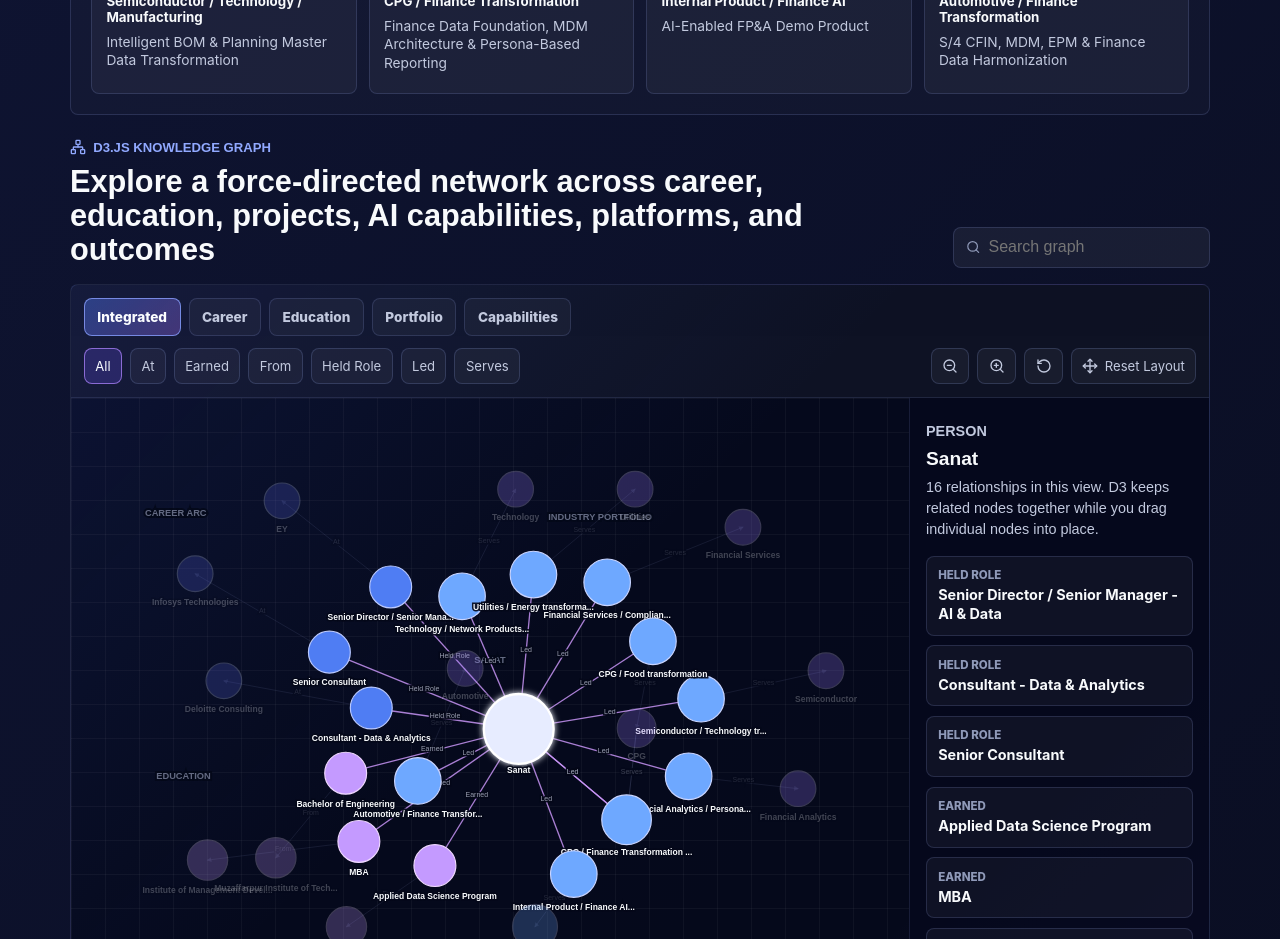
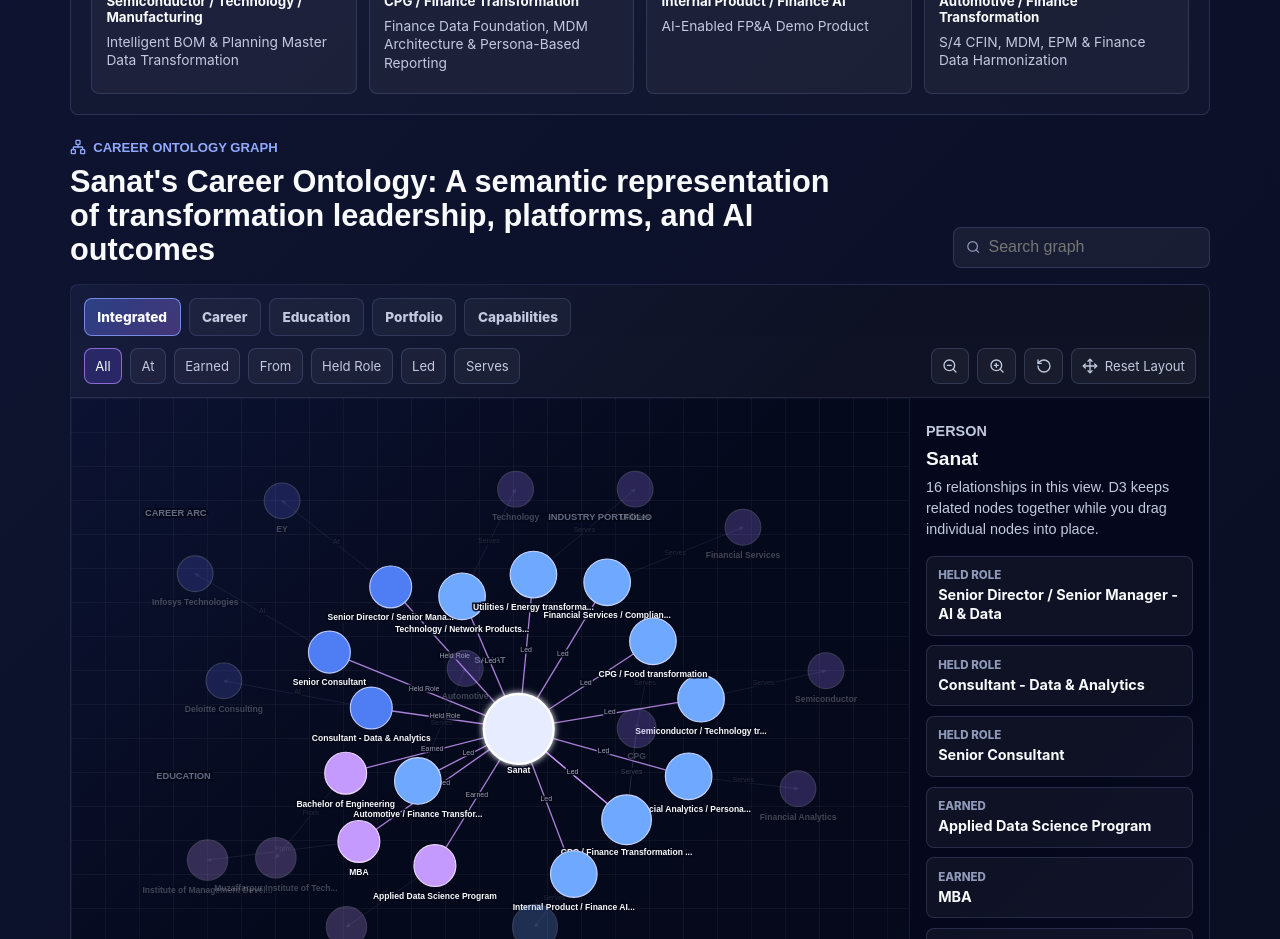
Before and after one commit to sanatv/Sanat-Profile, a Next.js app: page / in a window 1280 px wide. Shown: the part 7260-8199 px from the top of the page. Built offline with nearby package versions, Linux system fonts and the light colour scheme.

Commit message:
Update D3 graph header to Sanat's Career Ontology

```diff
--- a/src/components/KnowledgeGraph.tsx
+++ b/src/components/KnowledgeGraph.tsx
@@ -443,9 +443,9 @@ export default function KnowledgeGraph({ triples, projects }: KnowledgeGraphProp
         <div>
           <p className={styles.eyebrow}>
             <Network size={16} />
-            D3.js Knowledge Graph
+            Career Ontology Graph
           </p>
-          <h2>Explore a force-directed network across career, education, projects, AI capabilities, platforms, and outcomes</h2>
+          <h2>Sanat&apos;s Career Ontology: A semantic representation of transformation leadership, platforms, and AI outcomes</h2>
         </div>
         <label className={styles.search}>
           <Search size={16} />
```
